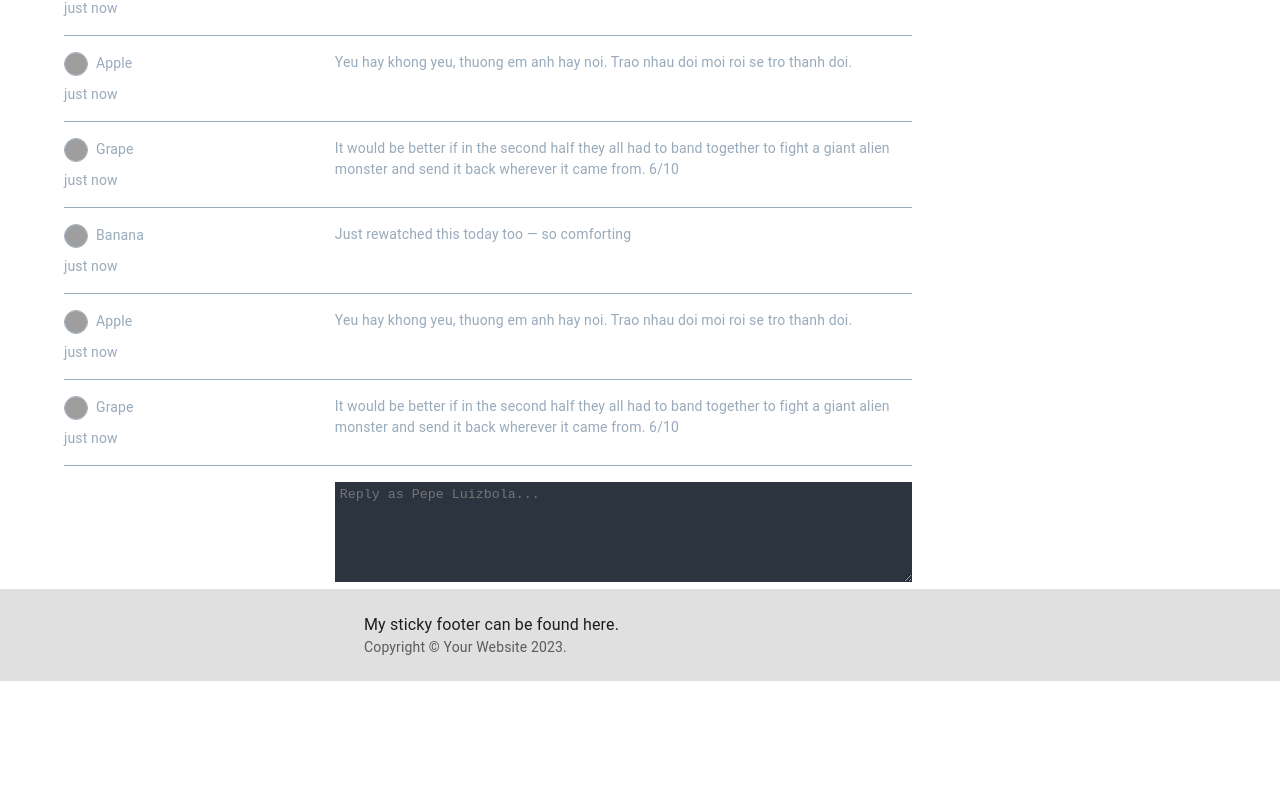
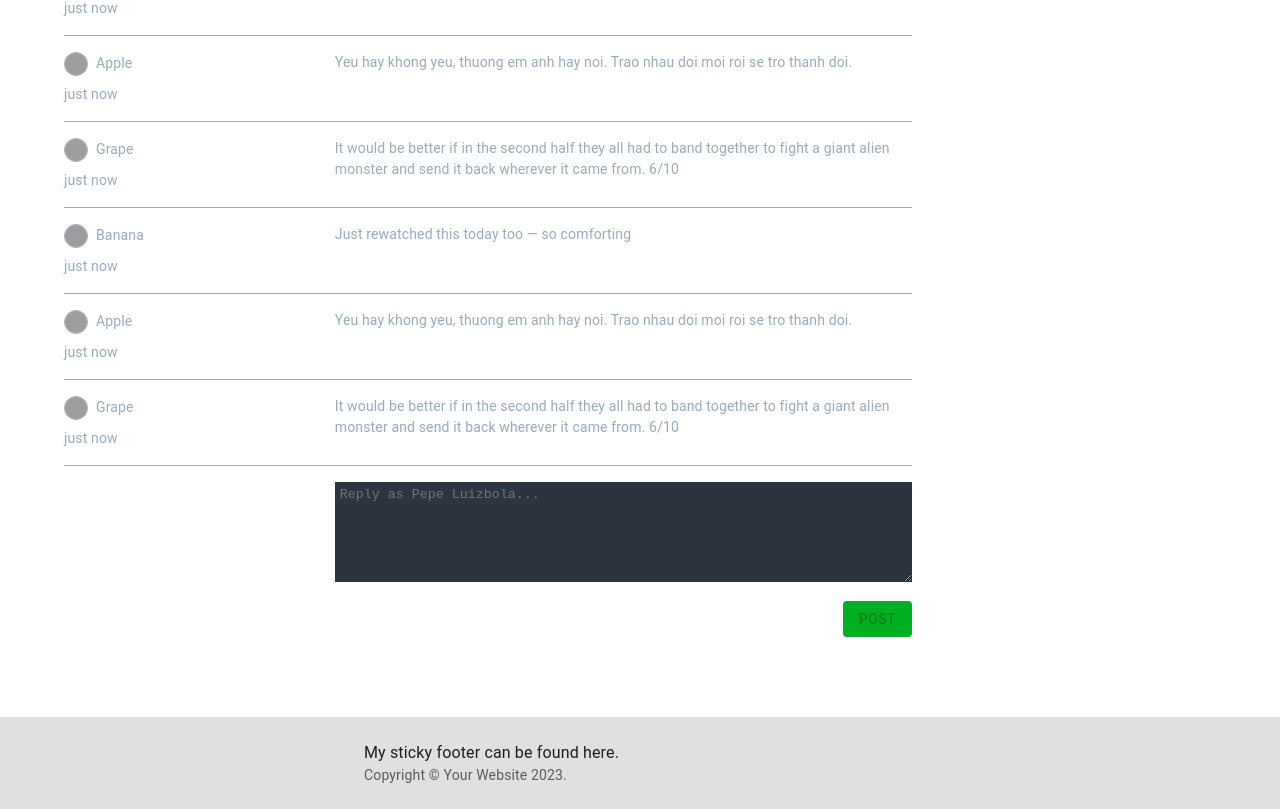
Before and after one commit to hiepbanguyen/film-journal, a React (Vite) app: page /review-detail in a window 1280 px wide. Shown: the part 1847-2656 px from the top of the page. Before the commit the page ends 2528 px from the top, so only its background shows below. Built offline with nearby package versions, Linux system fonts and the light colour scheme; grey boxes are pictures that could not be loaded.

Commit message:
add button, handle submit new comment

```diff
--- a/src/components/review-detail/review-detail-list-comment.jsx
+++ b/src/components/review-detail/review-detail-list-comment.jsx
@@ -1,6 +1,38 @@
+import { PostAdd } from "@mui/icons-material";
 import { Box, Button, Grid } from "@mui/material";
+import React, { useState } from 'react';
 
 export default function ReviewDetailListComment(props) {
+  const [newCommentContent, setNewCommentContent] = useState('');
+
+  const handleNewCommentContentChange = (event) => {
+    setNewCommentContent(event.target.value);
+  };
+
+  const postNewComment = () => {
+    if(newCommentContent.trim() === '') return;
+
+    let newComment = {
+      userName: "Apple",
+      userAvatar: "https://picsum.photos/200/200",
+      content: newCommentContent,
+      time: new Date(),
+      id: Math.random() * 100,
+    }
+    listComment.list.push(newComment)
+
+    setNewCommentContent('')
+    newComment = {}
+    return;
+  };
+
+  const HandleEnterInput = (event) => {
+    if (event.keyCode === 13) {
+      postNewComment()
+    }
+    else return
+  }
+
   let listComment = props.listComment;
   return (
     <Box sx={{ flexGrow: 1 }}>
@@ -25,31 +57,49 @@ export default function ReviewDetailListComment(props) {
           <Comment comment={comment} key={comment.id}></Comment>
         ))}
       </Box>
-      <Box>
+      <Box sx={{ marginBottom: "80px" }}>
         <Grid container spacing={4} columns={13}>
           <Grid item xs={13} md={4}></Grid>
           <Grid item xs={13} md={9}>
             <Box
               component="textarea"
-              placeholder={'Reply as ' + props.reviewDetail.userName + '...'}
+              placeholder={"Reply as " + props.reviewDetail.userName + "..."}
               sx={{
                 height: "100px",
                 maxHeight: "100px",
                 width: "100%",
                 backgroundColor: "#2c3440",
                 border: "none",
-                padding: '5px',
+                padding: "5px",
+                color: '#9ab',
                 ":focus": {
                   backgroundColor: "#fff",
+                  color: '#000',
                 },
+                marginBottom: "12px",
               }}
+              value={newCommentContent}
+              onKeyUp={HandleEnterInput}
+              onChange={handleNewCommentContentChange}
             ></Box>
+            <Box sx={{ display: "flex", justifyContent: "end" }}>
+              <Button variant="contained" sx={{
+                backgroundColor: "#00b020 !important",
+                ":hover": { backgroundColor: "#00b020 !important" }
+              }}
+                onClick={postNewComment}
+                disabled={newCommentContent.trim() === ''}
+              >
+                Post
+              </Button>
+            </Box>
           </Grid>
         </Grid>
       </Box>
     </Box>
   );
 }
+
 
 function Comment(props) {
   return (
```
